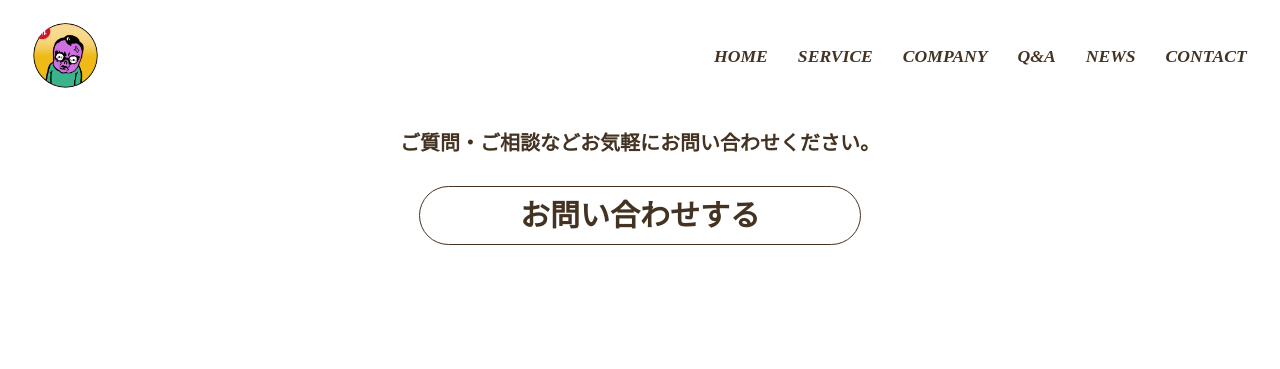
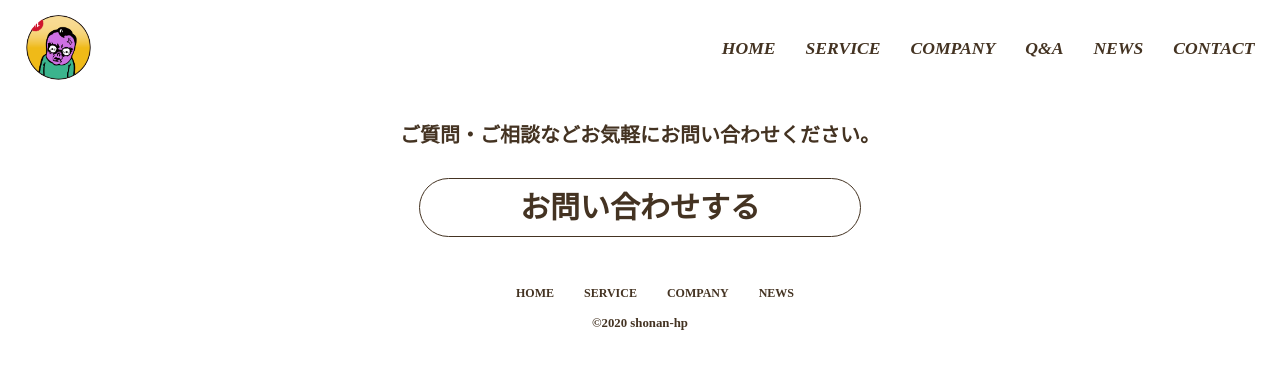
Before and after one commit to JUNJI-MUROI/hp, a PHP site: page /header.html in a window 1280 px wide. Shown: the top 369 px of the page. Run offline with PHP 8.4, Linux system fonts and the light colour scheme.

Commit message:
header.htmlを編集しました

```diff
--- a/header.html
+++ b/header.html
@@ -27,8 +27,21 @@
 
   <footer class="wrapper page-footer">
     <p>ご質問・ご相談などお気軽にお問い合わせください。</p>
-    <div class="footer-contact-button">
-    <h2><a href="contact.html">お問い合わせする</a></h2>
+    <div>
+    <h2><a href="contact.html" class="footer-contact-button">お問い合わせする</a></h2>
     </div>
+    <div class="footer-min">
+    <nav>
+      <ul class="footer-nav">
+        <li class="footer-li-home"><a href="index.html">HOME</a></li>
+        <li><a href="service.html">SERVICE</a></li>
+        <li><a href="company.html">COMPANY</a></li>
+
+        <li><a href="news.html">NEWS</a></li>
+
+      </ul>
+    </nav>
+    </div>
+    <p class="copy-right"><small>&copy;2020 shonan-hp</small></p>
   </footer>
 </body>
--- a/style.css
+++ b/style.css
@@ -1,4 +1,4 @@
-<<<<<<< HEAD
+/* <<<<<<< HEAD */
 
 
 .toppage-container {
@@ -34,8 +34,8 @@
     font-size: 30px;
     padding-top: 200px;
 }
-=======
-@charset "utf-8";
+/* ======= */
+
 
 *{
   margin: 0;
@@ -110,19 +110,50 @@ img {
 
 }
 
-.page-footer a{
+.footer-contact-button{
   color: #432;
   padding: 12px 100px;
   border-radius: 40px;
   border: solid 1px #432;
 }
 
-.page-footer a:hover{
+.footer-xontact-button:hover{
   background-color: rgba(137, 189, 222, 0.5);
 
 }
 
+.footer-nav{
+  display: flex;
+  font-size: 0.75rem;
+  text-transform: uppercase;
+  margin-top:50px ;
+  list-style: none;
+  font-weight: bold;
+  justify-content: center;
 
+}
+
+
+
+.footer-nav li{
+  margin-left: 30px;
+}
+
+.footer-li-home{
+  margin: 0;
+}
+
+.footer-nav a{
+  color: #432;
+}
+
+.footer-nav a:hover{
+  color: #0bd;
+}
+
+small{
+  font-size: 0.8rem;
+}
 
 .wrapper {
 
@@ -145,9 +176,9 @@ img {
 
 
 
-
+/*
 <<<<<<< HEAD
 >>>>>>> 8ce605440b75ede39f69a415d9e07b90674c5684
 =======
 
->>>>>>> 1612a361de1e99b68cd0bc2f821f226983f85d14
+>>>>>>> 1612a361de1e99b68cd0bc2f821f226983f85d14 */
```
